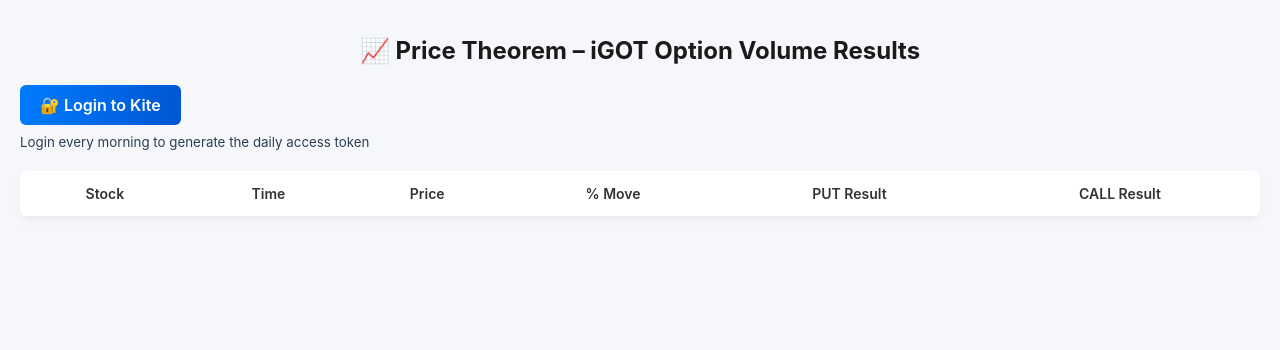
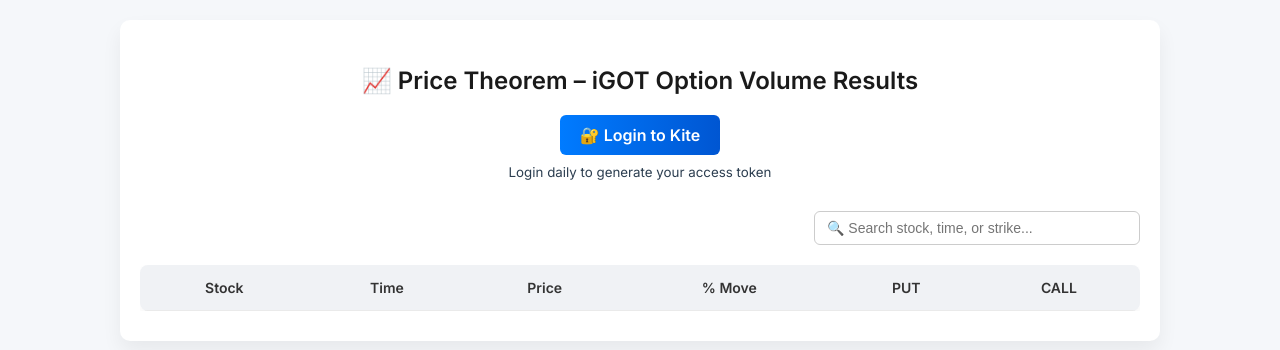
Before and after one commit to pricetheorem3/pricetheorem, a Flask app: page / in a window 1280 px wide. Shown: the top 350 px of the page. Run offline with Flask 3, Linux system fonts and the light colour scheme; the visitor is signed in with stand-in values (Sample User, id 1); lists and menus that the app fills with data are empty; some libraries are stand-ins or nearby versions.

Commit message:
Update index.html

```diff
--- a/templates/index.html
+++ b/templates/index.html
@@ -1,35 +1,68 @@
-
 <!DOCTYPE html>
-<html>
+<html lang="en">
 <head>
+    <meta charset="UTF-8">
     <title>Price Theorem Alerts</title>
+    <meta name="viewport" content="width=device-width, initial-scale=1.0">
+    <link href="https://fonts.googleapis.com/css2?family=Inter:wght@400;600&display=swap" rel="stylesheet">
     <link rel="stylesheet" href="/static/style.css">
 </head>
 <body>
+    <div class="container">
         <h1>📈 Price Theorem – iGOT Option Volume Results</h1>
 
-    <div style="margin-bottom: 20px;">
+        <div class="login">
             <a href="https://kite.trade/connect/login?api_key={{ kite_api_key }}" class="login-btn">🔐 Login to Kite</a>
-        <p><small>Login every morning to generate the daily access token</small></p>
+            <p><small>Login daily to generate your access token</small></p>
         </div>
 
+        <div class="search-box">
+            <input type="text" id="searchInput" placeholder="🔍 Search stock, time, or strike..." onkeyup="filterTable()">
+        </div>
+
+        <div class="table-container">
             <table>
+                <thead>
                     <tr>
                         <th>Stock</th>
                         <th>Time</th>
                         <th>Price</th>
                         <th>% Move</th>
-            <th>PUT Result</th>
-            <th>CALL Result</th>
+                        <th>PUT</th>
+                        <th>CALL</th>
                     </tr>
+                </thead>
+                <tbody>
                     {% for alert in alerts %}
                     <tr>
                         <td>{{ alert.symbol }}</td>
                         <td>{{ alert.time }}</td>
                         <td>{{ alert.ltp }}</td>
-            <td>{{ alert.pct_move }}</td>
-            <td>{{ alert.put_result }}</td>
-            <td>{{ alert.call_result }}</td>
+                        <td data-sort="{{ alert.pct_move|replace('%','')|float if alert.pct_move }}">{{ alert.pct_move or '' }}</td>
+                        <td class="put" data-sort="{{ alert.put_result.count('✅') }}">{{ alert.put_result }}</td>
+                        <td class="call" data-sort="{{ alert.call_result.count('✅') }}">{{ alert.call_result }}</td>
                     </tr>
                     {% endfor %}
-    </table
+                </tbody>
+            </table>
+        </div>
+    </div>
+
+    <script src="https://unpkg.com/tablesort@5.2.1/dist/tablesort.min.js"></script>
+    <script>
+        document.addEventListener("DOMContentLoaded", function () {
+            new Tablesort(document.querySelector("table"));
+        });
+
+        function filterTable() {
+            const input = document.getElementById("searchInput").value.toLowerCase();
+            const rows = document.querySelectorAll("table tbody tr");
+
+            rows.forEach(row => {
+                const text = row.innerText.toLowerCase();
+                row.style.display = text.includes(input) ? "" : "none";
+            });
+        }
+    </script>
+</body>
+</html>
```
Lines whose indentation alone changed are shown as unchanged.
